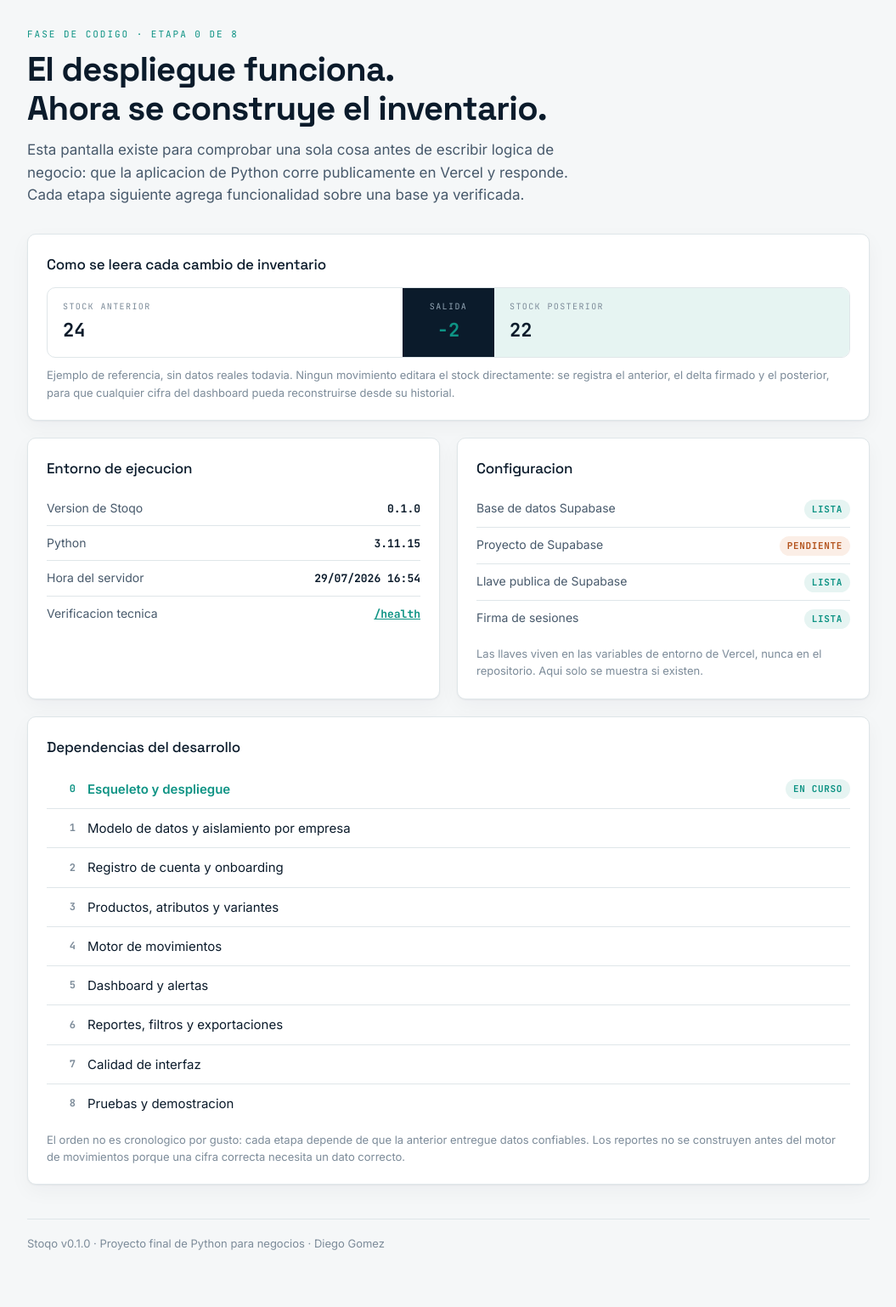
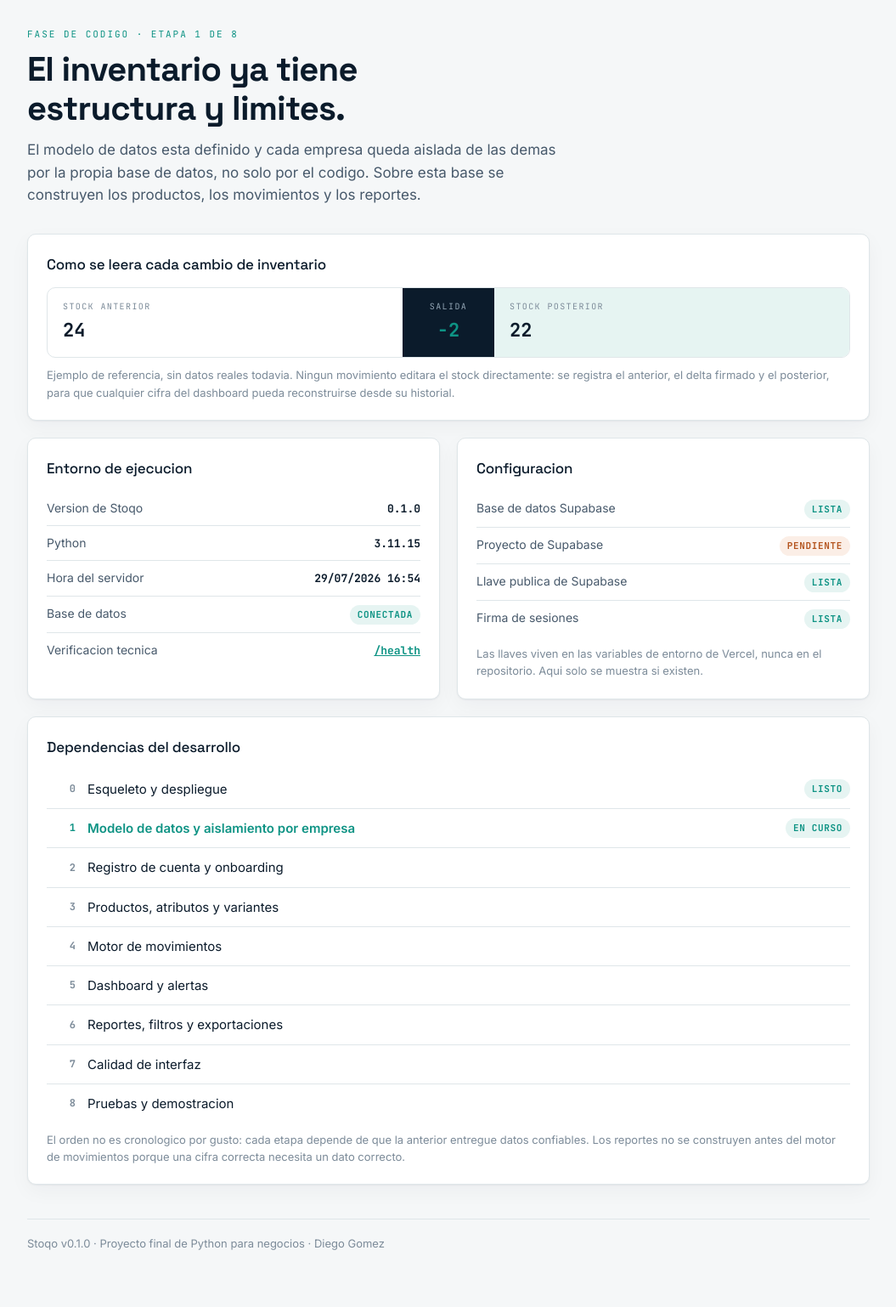
Before and after one commit to Diegogroca/stoqoapp, a FastAPI app: page / in a window 1280 px wide. Shown: the part 57-1595 px from the top of the page at 85% size, without its empty margins (112-1167 px from the left). Run offline with FastAPI, Linux system fonts and the light colour scheme.

Commit message:
Reporta estado de la base de datos en la pantalla

```diff
--- a/main.py
+++ b/main.py
@@ -4,8 +4,9 @@ Stoqo - Plataforma multiempresa de control de inventario.
 Punto de entrada de la aplicacion. Vercel busca una instancia de FastAPI
 llamada `app` en este archivo y despliega todo como una sola funcion.
 
-Etapa 0: esqueleto verificable. Todavia no hay base de datos ni inventario;
-lo unico que esta ruta demuestra es que el despliegue funciona de punta a punta.
+Etapa 1: al esqueleto de la Etapa 0 se suma el modelo de datos. La pantalla de
+estado ahora reporta si la conexion con la base de datos responde, para poder
+verificar la configuracion sin abrir Supabase.
 """
 
 import os
@@ -52,6 +53,23 @@ def estado_configuracion() -> dict:
     }
 
 
+def estado_base_de_datos() -> dict:
+    """
+    Comprueba la conexion con Postgres sin tumbar la aplicacion si falla.
+
+    Se importa db aqui dentro y no arriba: si la base de datos no esta
+    configurada, la pantalla de estado debe seguir cargando para poder
+    diagnosticar el problema.
+    """
+    try:
+        from db import base_de_datos_responde
+
+        responde, detalle = base_de_datos_responde()
+    except Exception as error:  # noqa: BLE001
+        responde, detalle = False, type(error).__name__
+    return {"responde": responde, "detalle": detalle}
+
+
 @app.get("/health")
 def health() -> JSONResponse:
     """Verificacion tecnica del despliegue. Devuelve datos, no HTML."""
@@ -60,8 +78,9 @@ def health() -> JSONResponse:
         {
             "aplicacion": "Stoqo",
             "version": app.version,
-            "etapa": "0 - esqueleto y despliegue",
+            "etapa": "1 - modelo de datos y aislamiento por empresa",
             "python": sys.version.split()[0],
+            "base_de_datos": estado_base_de_datos(),
             "hora_servidor": datetime.now(ZONA).isoformat(timespec="seconds"),
             "configuracion_pendiente": [
                 nombre
@@ -76,8 +95,8 @@ def health() -> JSONResponse:
 def inicio(request: Request):
     """Pantalla de estado del proyecto: que ya funciona y que sigue."""
     etapas = [
-        ("0", "Esqueleto y despliegue", "actual"),
-        ("1", "Modelo de datos y aislamiento por empresa", "pendiente"),
+        ("0", "Esqueleto y despliegue", "listo"),
+        ("1", "Modelo de datos y aislamiento por empresa", "actual"),
         ("2", "Registro de cuenta y onboarding", "pendiente"),
         ("3", "Productos, atributos y variantes", "pendiente"),
         ("4", "Motor de movimientos", "pendiente"),
@@ -92,8 +111,10 @@ def inicio(request: Request):
         context={
             "version": app.version,
             "python": sys.version.split()[0],
+            "base_de_datos": estado_base_de_datos(),
             "hora": datetime.now(ZONA).strftime("%d/%m/%Y %H:%M"),
             "configuracion": estado_configuracion(),
+            "base_de_datos": estado_base_de_datos(),
             "etapas": etapas,
         },
     )
--- a/templates/index.html
+++ b/templates/index.html
@@ -56,12 +56,12 @@
 {% endblock %}
 
 {% block contenido %}
-<p class="eyebrow">Fase de codigo &middot; etapa 0 de 8</p>
-<h1>El despliegue funciona.<br>Ahora se construye el inventario.</h1>
+<p class="eyebrow">Fase de codigo &middot; etapa 1 de 8</p>
+<h1>El inventario ya tiene<br>estructura y limites.</h1>
 <p class="entrada">
-  Esta pantalla existe para comprobar una sola cosa antes de escribir logica de
-  negocio: que la aplicacion de Python corre publicamente en Vercel y responde.
-  Cada etapa siguiente agrega funcionalidad sobre una base ya verificada.
+  El modelo de datos esta definido y cada empresa queda aislada de las demas por
+  la propia base de datos, no solo por el codigo. Sobre esta base se construyen
+  los productos, los movimientos y los reportes.
 </p>
 
 <div class="panel">
@@ -94,6 +94,16 @@
       <div><dt>Version de Stoqo</dt><dd>{{ version }}</dd></div>
       <div><dt>Python</dt><dd>{{ python }}</dd></div>
       <div><dt>Hora del servidor</dt><dd>{{ hora }}</dd></div>
+      <div>
+        <dt>Base de datos</dt>
+        <dd>
+          {% if base_de_datos.responde %}
+            <span class="marca-estado ok">Conectada</span>
+          {% else %}
+            <span class="marca-estado espera">{{ base_de_datos.detalle }}</span>
+          {% endif %}
+        </dd>
+      </div>
       <div><dt>Verificacion tecnica</dt><dd><a href="/health">/health</a></dd></div>
     </dl>
   </div>
@@ -130,6 +140,10 @@
       <span class="nombre">{{ nombre }}</span>
       {% if estado == "actual" %}
         <span class="marca-estado ok">En curso</span>
+      {% elif estado == "listo" %}
+        <span class="marca-estado ok">Listo</span>
+      {% else %}
+        <span></span>
       {% endif %}
     </li>
     {% endfor %}
```
